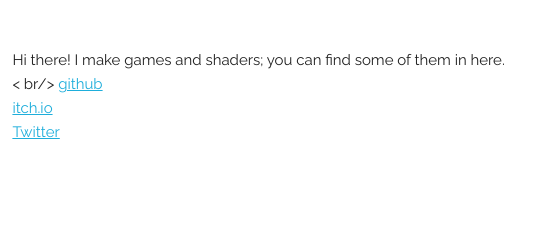
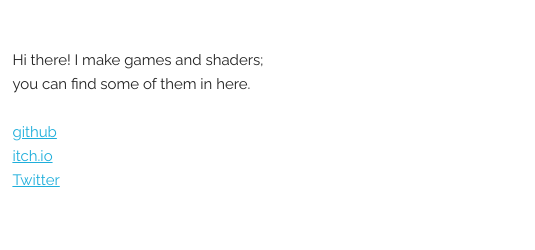
Before and after one commit to sumikkowritescode/fluxwritescode.github.io, a plain HTML site: page index.html in a window 1280 px wide. Shown: the top 250 px of the page, 314-849 px from the left. Drawn offline with Linux system fonts and the light colour scheme.

Commit message:
more formatting

```diff
--- a/index.html
+++ b/index.html
@@ -38,7 +38,7 @@
           <img class="fatsologo" src="images/fatsologo_150.png">
         </div>
         <div class="nine columns">
-            <p>Hi there! I make games and shaders; you can find some of them in here.<br />< br/>
+            <p>Hi there! I make games and shaders;<br />you can find some of them in here.<br /><br />
             <a href="https://github.com/fatsopanda">github</a><br />
             <a href="https://fatsopanda.itch.io">itch.io</a><br />
             <a href="https://twitter.com/fatsopanda">Twitter</a></p>
```
